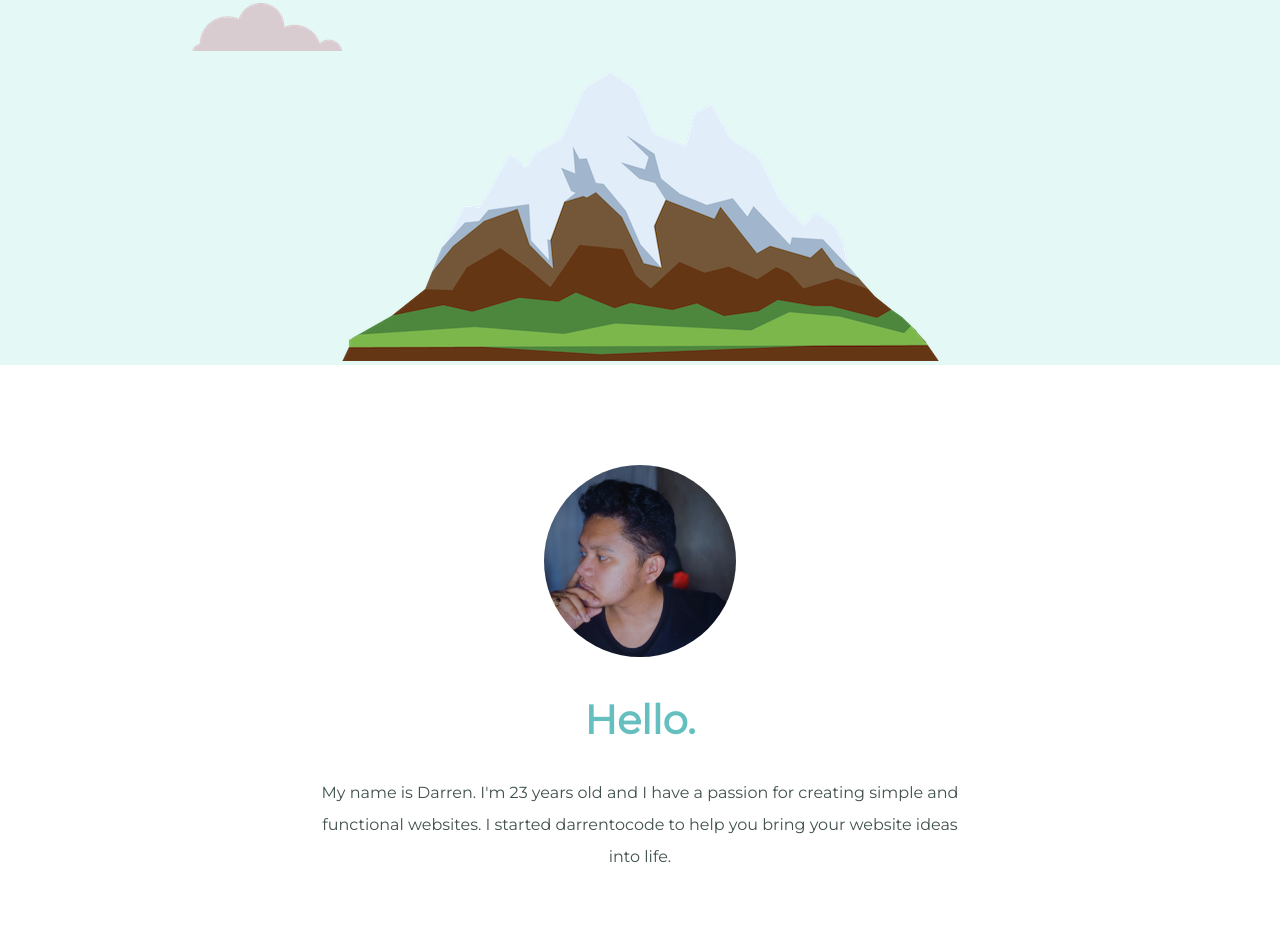
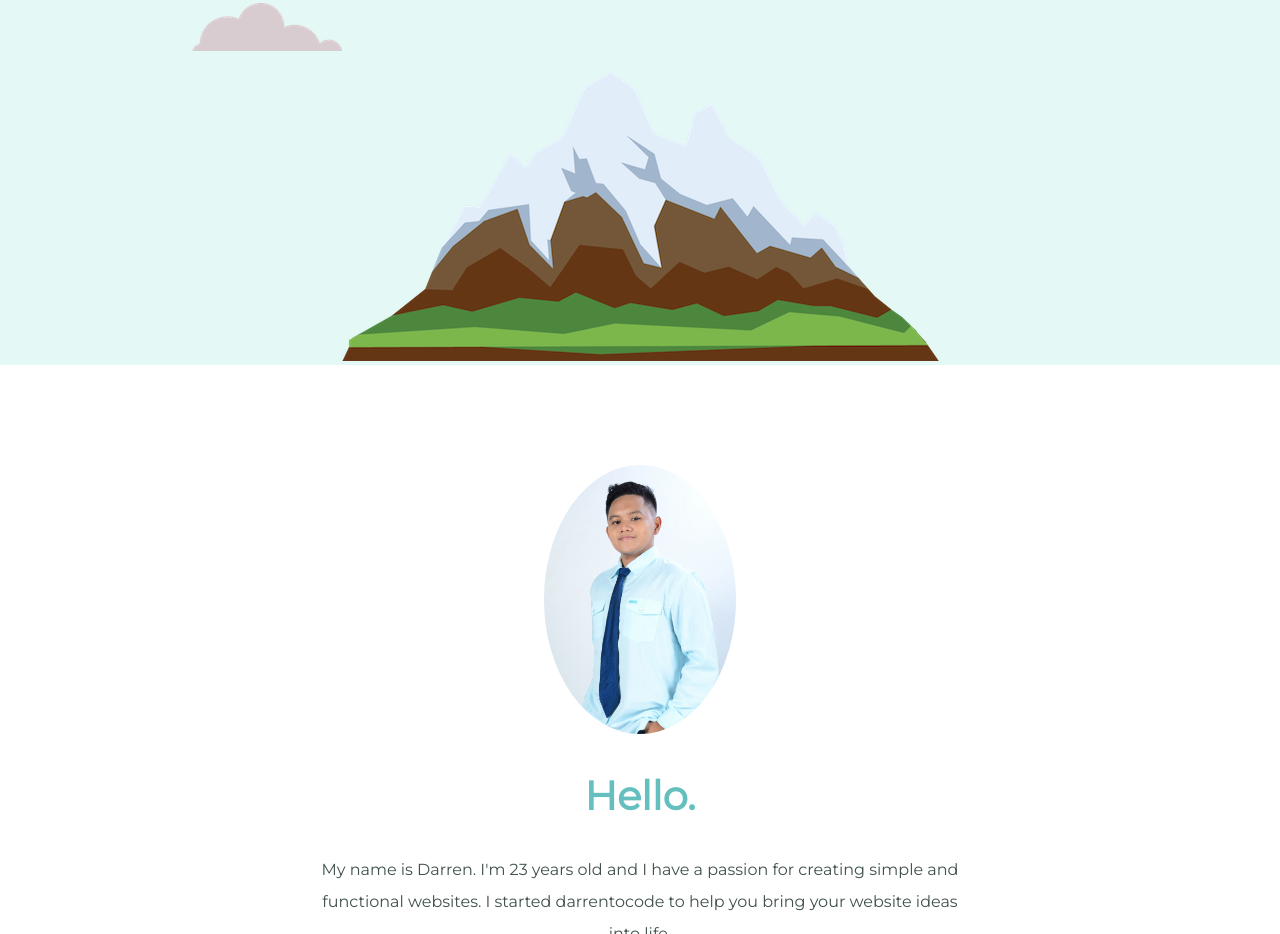
Before and after one commit to drrnie/portfolio, a plain HTML site: page index.html in a window 1280 px wide. Shown: the part 421-1355 px from the top of the page. Drawn offline with Linux system fonts and the light colour scheme.

Commit message:
Updated pfp

```diff
--- a/index.html
+++ b/index.html
@@ -20,7 +20,7 @@
     </div>
     <div class="middle-container">
         <div class="profile">
-          <img src="img/den profile pic.png" alt="picture of darren" class="profile-pic">
+          <img src="img/professional pfp.jpg" alt="picture of darren" class="profile-pic">
           <h2 class="heading-text">Hello.</h2>
           <p class="profile-text">My name is Darren. I'm 23 years old and I have a passion for creating simple and functional websites. I started darrentocode to help you bring your website ideas into life.</p>
         </div>
```
